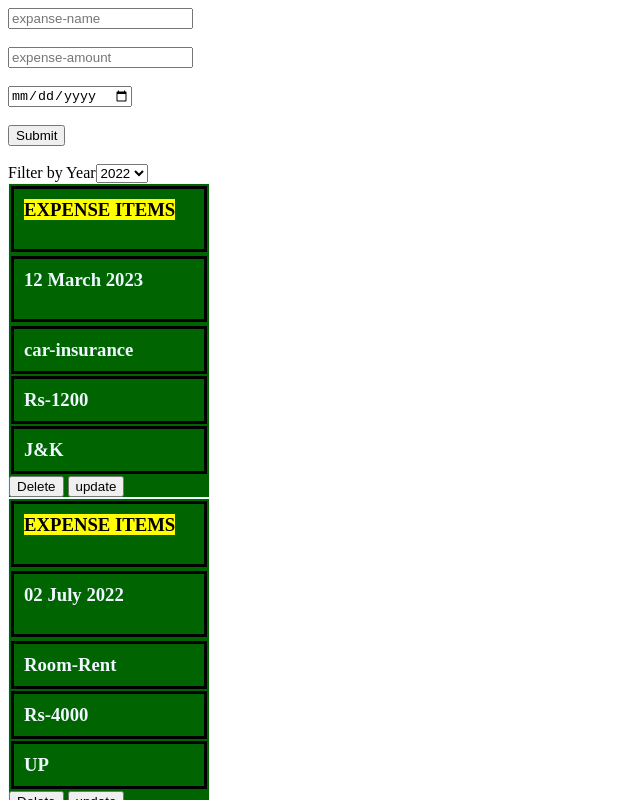
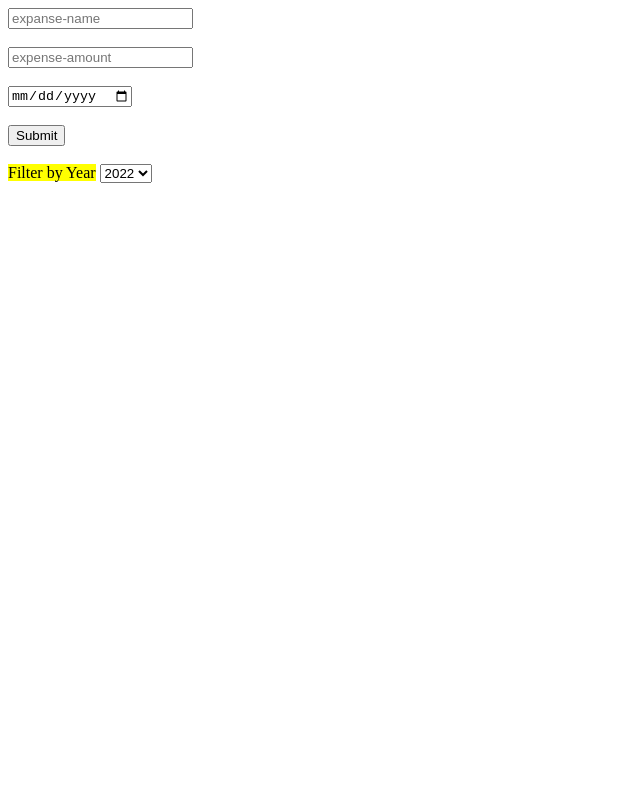
Before and after one commit to Iqbal-Farooq/React-js, a React (Create React App) app: page / in a window 1280 px wide. Shown: the top 800 px of the page, without its empty margins (0-640 px from the left). Built offline with nearby package versions, Linux system fonts and the light colour scheme.

Commit message:
make filters working properly

```diff
--- a/src/App.js
+++ b/src/App.js
@@ -2,12 +2,12 @@ import React,{useState} from 'react';
 import NewExpense from "./components/Expenses/NewExpenses/NewExpense";
 
 import Expenses from './components/Expenses/Expenses';
-import ExpenseFilter from './components/Expenses/ExpenseFilter';
+
 
 
  const DUMMY_EXPENSES=[{id:'i1',title:"car-insurance",amount :'Rs-1200' ,date:new Date(2023,2,12),LocationOfExpenditure:"J&K"},
   {id:'j2',title:"Room-Rent",amount :'Rs-4000' ,date:new Date(2022,6,2),LocationOfExpenditure:"UP"},
-  {id:'k3',title:"Trip",amount :'Rs-25000' ,date:new Date(2023,0,5),LocationOfExpenditure:"DEL"},
+  {id:'k3',title:"Trip",amount :'Rs-25000' ,date:new Date(2021,0,5),LocationOfExpenditure:"DEL"},
 {id:'l4',title:"Sports",amount :'Rs-1500' ,date:new Date(2023,2,5),LocationOfExpenditure:"SRX"},]
 const  App=()=> {
   const [expenses,setExpenses]=useState(DUMMY_EXPENSES);
@@ -22,20 +22,16 @@ const addExpenseHander=(newdata)=>{
 
   })
 
-  // console.log('in app.js');
-  //  console.log(expense);
+
 
 }
 
-const [filteredYear,setfilteredYear]=useState('2020');
- const filterChangeHAndler=selectedYear=>{
-  setfilteredYear(selectedYear);
- }
+
 
   return (
      <>
      <NewExpense onAddExpense={addExpenseHander} />
-    <div><ExpenseFilter selected={filteredYear} onChangeFilter={filterChangeHAndler} /></div>
+
        <Expenses items={expenses}/>
    </>
 
--- a/src/components/Expenses/ExpenseFilter.js
+++ b/src/components/Expenses/ExpenseFilter.js
@@ -6,7 +6,7 @@ const ExpenseFilter=(props)=>{
 
     return(
         <>
-            <label> Filter by Year</label>
+            <label style={{color:"darkGreen"}}><mark> Filter by Year</mark>  </label>
             <select value={props.selected} onChange={dropDownChangeHandler} >
                 <option value="2022">2022</option>
                  <option value="2021">2021</option>
--- a/src/components/Expenses/Expenses.js
+++ b/src/components/Expenses/Expenses.js
@@ -1,17 +1,29 @@
+import React,{useState} from 'react';
 import ExpenseItem from "./ExpenseItem"
+import ExpenseFilter from './ExpenseFilter';
 
 const Expenses=(props)=>{
 
+    const [filteredYear,setfilteredYear]=useState('2020');
+ const filterChangeHAndler=selectedYear=>{
+  setfilteredYear(selectedYear);
+ }
+ const FilteredExpense=props.items.filter(expenses=>{
+    return expenses.date.getFullYear().toString()===filteredYear;
+ });
+
     return(
          <div>
+          <div><ExpenseFilter selected={filteredYear} onChangeFilter={filterChangeHAndler} /></div>
+
+
      {
-         props.items.map((i)=>{
+        FilteredExpense.map((i)=>{
                return   <ExpenseItem key={i.id} id={i.id}  title={i.title} amount={i.amount} date={i.date}
-       Location={i.LocationOfExpenditure}></ExpenseItem>
-       }
+       Location={i.LocationOfExpenditure}></ExpenseItem>})
 
-      )
       }
+
       </div>
 
     )
```
